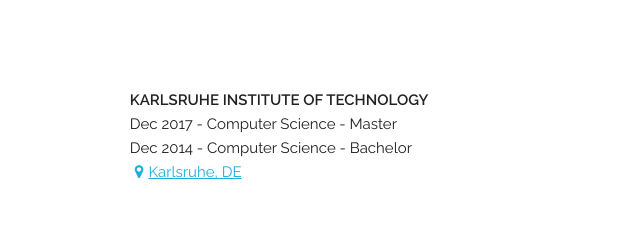
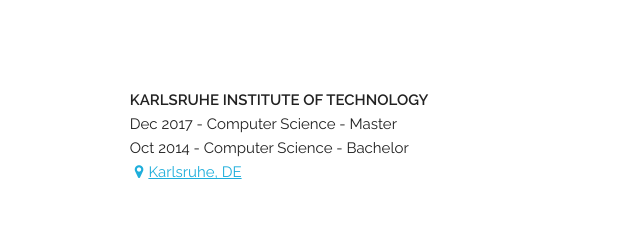
Before and after one commit to devgg/devgg.github.io, a plain HTML site: page index.html in a window 1280 px wide. Shown: the part 1380-1620 px from the top of the page, 453-1093 px from the left. Drawn offline with nearby package versions, Linux system fonts and the light colour scheme.

Commit message:
Deploy to GitHub Pages: 3f9b3312e629879cadb3f5ac8df2011c4e7e9c02

```diff
--- a/index.html
+++ b/index.html
@@ -83,7 +83,7 @@
             <div class="seven columns offset-by-two">
                 <div class="position">Karlsruhe Institute of Technology</div>
                 <div class="time">Dec 2017 - Computer Science - Master</div>
-                <div class="time">Dec 2014 - Computer Science - Bachelor</div>
+                <div class="time">Oct 2014 - Computer Science - Bachelor</div>
                 <a class="location" href="https://goo.gl/maps/BFXT8UEdRXx" target="_blank">
                     <i class="fa fa-map-marker" aria-hidden="true"></i>Karlsruhe, DE
                 </a>
```
